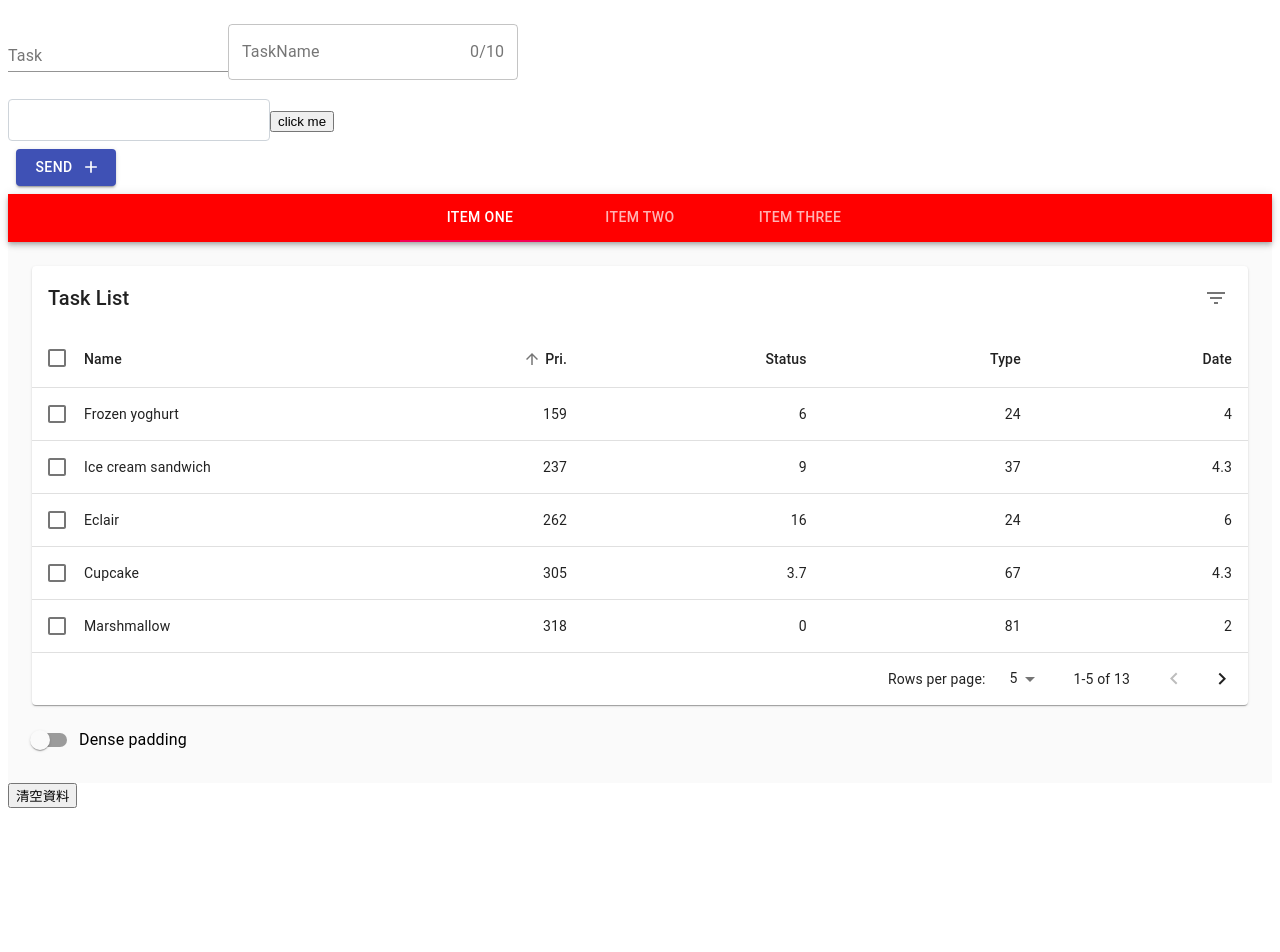
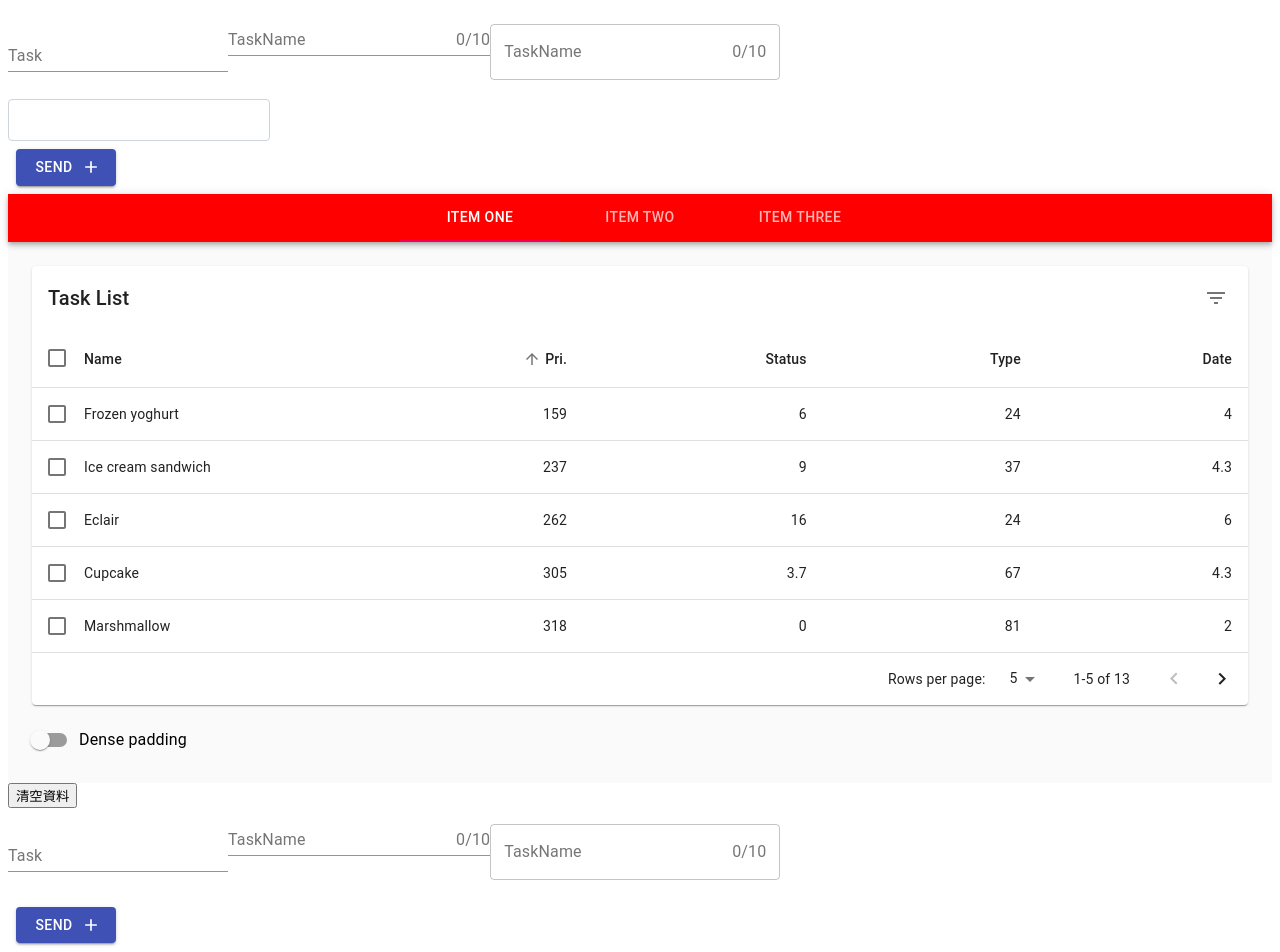
Before and after one commit to nagimemooo/react_practice_demo, a React (Create React App) app: page / in a window 1280 px wide. Shown: the top 952 px of the page. Before the commit the page ends 816 px from the top, so only its background shows below. Built offline with nearby package versions, Linux system fonts and the light colour scheme.

Commit message:
Add: Input & endAdornment sample

```diff
--- a/src/component/InputBar.js
+++ b/src/component/InputBar.js
@@ -5,6 +5,7 @@ import Button from "@material-ui/core/Button";
 //import Icon from '@material-ui/core/Icon';
 import AddIcon from "@material-ui/icons/Add";
 import { createData } from "./helper";
+import Input from "@material-ui/core/Input";
 import {
   OutlinedInput,
   InputAdornment,
@@ -85,7 +86,7 @@ export default function BasicTextFields(props) {
       const len = [...value].length;
       if (TaskNamelen > 10) {
         setIsValidName(false);
-        setErrorText("no");
+        setErrorText("text length too long.");
       } else {
         setIsValidName(true);
         setErrorText("");
@@ -102,6 +103,9 @@ export default function BasicTextFields(props) {
     }
   };
   const handleSubmit = (event) => {
+    if (task === "") {
+    }
+
     //https://stackoverflow.com/questions/57918784/javascript-react-push-to-an-array-in-usestate
     // props.data.push( createData(task, 305, 3.7, 67, 4.3))
     // props.changefunc(props.data)
@@ -130,6 +134,24 @@ export default function BasicTextFields(props) {
               onChange={handleTaskChange}
             />
           </FormControl>
+
+          <FormControl className={css(classes.margin, classes.textField)}>
+            <InputLabel htmlFor="standard-basic">TaskName</InputLabel>
+            <Input
+              id="standard-basic"
+              error={!isValidName}
+              label="TaskName"
+              helperText={isOK ? "" : "text length too long."}
+              // value={task}
+              onChange={(e) => handleChangeValue(e, "TaskName")}
+              endAdornment={
+                <InputAdornment position="end">{`${TaskNamelen}/10`}</InputAdornment>
+              }
+            />
+
+            <ErrorLabel>{errorText}</ErrorLabel>
+          </FormControl>
+
           <FormControl className={classes.formControl} variant="outlined">
             <InputLabel ref={inputRef} htmlFor="TaskName">
               TaskName
@@ -159,7 +181,8 @@ export default function BasicTextFields(props) {
           color="primary"
           className={classes.button}
           endIcon={<AddIcon>send</AddIcon>}
-          type="submit"
+          // type="submit"
+          onClick={handleSubmit}
         >
           Send
         </Button>
--- a/src/component/Suggest.js
+++ b/src/component/Suggest.js
@@ -1,47 +1,46 @@
-
-import React , { useRef }from 'react';
+import React, { useRef } from "react";
 import { makeStyles } from "@material-ui/core/styles";
 const useStyles = makeStyles((theme) => ({
   input: {
     borderRadius: 4,
-    position: 'relative',
+    position: "relative",
     backgroundColor: theme.palette.background.paper,
-    border: '1px solid #ced4da',
+    border: "1px solid #ced4da",
     fontSize: 16,
-    padding: '10px 6px 10px 6px',
-    transition: theme.transitions.create(['border-color', 'box-shadow']),
+    padding: "10px 6px 10px 6px",
+    transition: theme.transitions.create(["border-color", "box-shadow"]),
     // Use the system font instead of the default Roboto font.
     fontFamily: [
-      '-apple-system',
-      'BlinkMacSystemFont',
+      "-apple-system",
+      "BlinkMacSystemFont",
       '"Segoe UI"',
-      'Roboto',
+      "Roboto",
       '"Helvetica Neue"',
-      'Arial',
-      'sans-serif',
+      "Arial",
+      "sans-serif",
       '"Apple Color Emoji"',
       '"Segoe UI Emoji"',
       '"Segoe UI Symbol"',
-    ].join(','),
-    '&:focus': {
+    ].join(","),
+    "&:focus": {
       borderRadius: 4,
-      borderColor: '#80bdff',
-      boxShadow: '0 0 0 0.2rem rgba(0,123,255,.25)',
+      borderColor: "#80bdff",
+      boxShadow: "0 0 0 0.2rem rgba(0,123,255,.25)",
     },
-  }
+  },
 }));
 
-  const Suggest=(props)=>{
+const Suggest = (props) => {
   const classes = useStyles();
   // getValue(){
   //   return this.refs.lowlevelinput.valaue;
   // }
 
-    const handleClick = () => {
-      inputRef.current.focus(); //滑鼠會跳到input的欄位
-    }
+  // const handleClick = () => {
+  //   inputRef.current.focus(); //滑鼠會跳到input的欄位
+  // };
   const inputRef = useRef(null);
-      const randomid=Math.random().toString(16).substring(2);
+  const randomid = Math.random().toString(16).substring(2);
   return (
     <div>
       <input
@@ -51,18 +50,14 @@ const useStyles = makeStyles((theme) => ({
         id={props.id}
         className={classes.input}
       />
-          <datalist id={randomid} >
-          {props.options.map((item,idx)=>
-             <option value={item} key={idx}/>
-           )}</datalist>
-           <button onClick={handleClick}>click me</button>
+      <datalist id={randomid}>
+        {props.options.map((item, idx) => (
+          <option value={item} key={idx} />
+        ))}
+      </datalist>
+      {/* <button onClick={handleClick}>click me</button> */}
     </div>
   );
-
-  }
+};
 
 export default Suggest;
-//1.class Suggest extends React.Component{
-//改成const SuggestOpt=(props)=>{
-//2.拿掉render(){}
-//3.改寫ref
--- a/src/index.js
+++ b/src/index.js
@@ -1,11 +1,12 @@
 import React from "react";
 import ReactDOM from "react-dom";
- import TaskMain from "./component/TaskMain";
-
+import TaskMain from "./component/TaskMain";
+import InputBar from "./sample/form/InputBar";
 const rootElement = document.getElementById("root");
 ReactDOM.render(
   <React.StrictMode>
-    <TaskMain/>
+    <TaskMain />
+    <InputBar />
   </React.StrictMode>,
   rootElement
 );
--- a/src/sample/form/InputBar.js
+++ b/src/sample/form/InputBar.js
@@ -14,7 +14,7 @@ import {
 import FormControl from "@material-ui/core/FormControl";
 import { css } from "emotion";
 import styled from "@emotion/styled";
-
+import Input from "@material-ui/core/Input";
 // HOW USE------
 // import InputBar from "./sample/form/InputBar";
 // const rootElement = document.getElementById("root");
@@ -133,6 +133,23 @@ export default function BasicTextFields(props) {
               onChange={handleTaskChange}
             />
           </FormControl>
+          <FormControl>
+            <InputLabel htmlFor="standard-basic">TaskName</InputLabel>
+            <Input
+              id="standard-basic"
+              error={!isValidName}
+              label="TaskName"
+              helperText={isOK ? "" : "text length too long."}
+              // value={task}
+              onChange={(e) => handleChangeValue(e, "TaskName")}
+              endAdornment={
+                <InputAdornment position="end">{`${TaskNamelen}/10`}</InputAdornment>
+              }
+            />
+
+            <ErrorLabel>{errorText}</ErrorLabel>
+          </FormControl>
+
           <FormControl className={classes.formControl} variant="outlined">
             <InputLabel ref={inputRef} htmlFor="TaskName">
               TaskName
```
Also changed, not shown: src/sample/form/inputbar.png. Lines whose indentation alone changed are shown as unchanged.
